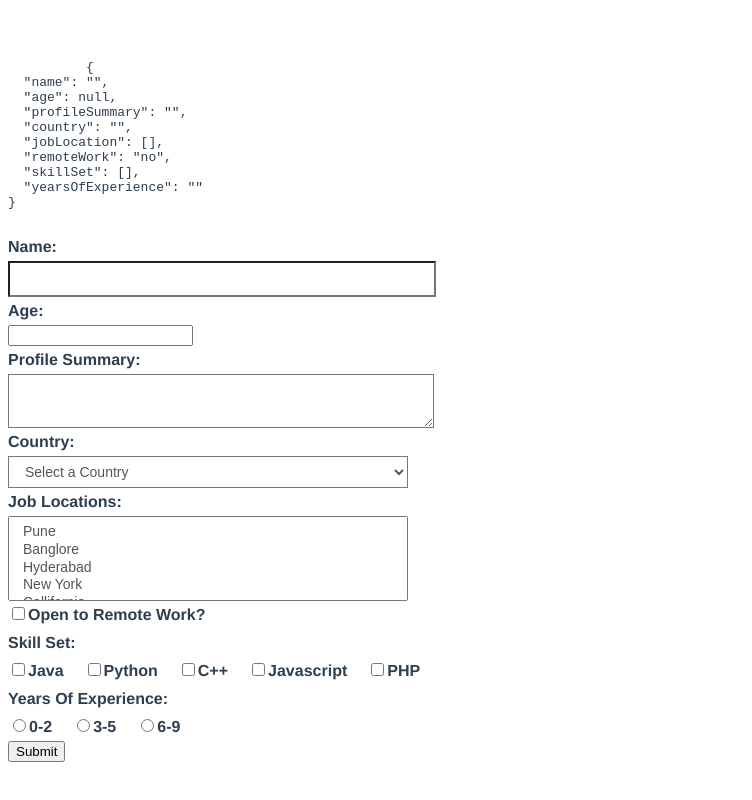
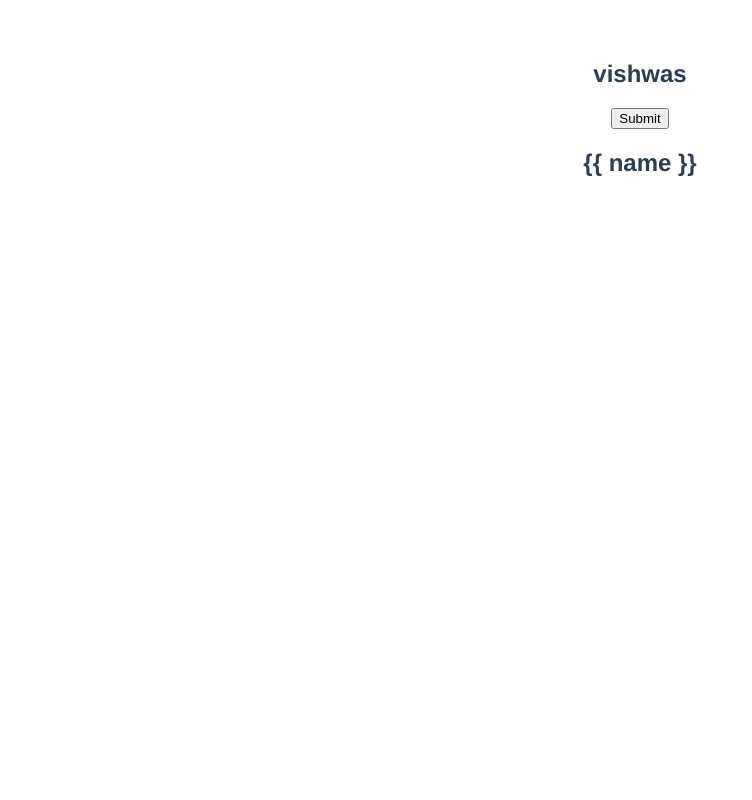
Before and after one commit to shubhamhirap/vue-training, a Vue app: page / in a window 1280 px wide. Shown: the whole page, without its empty margins (0-752 px from the left). Built offline with nearby package versions, Linux system fonts and the light colour scheme.

Commit message:
bonus directive - v-once, v-pre

```diff
--- a/src/App.vue
+++ b/src/App.vue
@@ -1,129 +1,10 @@
 <template>
   <div>
-    <!-- @submit.prevent modefier to prevent page from refreshing -->
-    <form @submit.prevent="submitForm">
-      <div>
-        <pre>
-          {{ JSON.stringify(formValues, null, 2) }}
-        </pre>
-      </div>
-      <div>
-        <label for="name">Name: </label>
-        <!-- .trim is a modifier which trim spaces from user input -->
-        <!-- .lazy reflects user input at data when event changes -->
-        <!-- as we see chaning is allowed like v-model.trim.lazy -->
-        <input type="text" id="name" v-model.trim.lazy="formValues.name" />
-      </div>
-      <div>
-        <label for="age">Age:</label>
-        <!-- v-model.number modifier saves user input as number -->
-        <input type="number" id="age" v-model.number="formValues.age" />
-      </div>
-      <div>
-        <label for="profile">Profile Summary: </label>
-        <textarea id="profile" v-model="formValues.profileSummary" />
-      </div>
-      <div>
-        <label for="country">Country:</label>
-        <select name="country" id="country" v-model="formValues.country">
-          <option value="">Select a Country</option>
-          <option value="India">India</option>
-          <option value="USA">USA</option>
-          <option value="UK">England</option>
-        </select>
-      </div>
-      <div>
-        <label for="jobLocation">Job Locations:</label>
-        <select
-          name="jobLocation"
-          id="jobLocation"
-          multiple
-          v-model="formValues.jobLocation"
-        >
-          <option value="pune">Pune</option>
-          <option value="banglore">Banglore</option>
-          <option value="hyderabad">Hyderabad</option>
-          <option value="new york">New York</option>
-          <option value="callifornia">Callifornia</option>
-          <option value="london">London</option>
-        </select>
-      </div>
-      <div>
-        <input
-          type="checkbox"
-          id="remoteWork"
-          v-model="formValues.remoteWork"
-          true-value="yes"
-          false-value="no"
-        />
-        <label for="remoteWork">Open to Remote Work?</label>
-      </div>
-      <div>
-        <label>Skill Set:</label>
-        <input
-          type="checkbox"
-          id="java"
-          value="java"
-          v-model="formValues.skillSet"
-        />
-        <label for="java">Java</label>
-        <input
-          type="checkbox"
-          id="python"
-          value="python"
-          v-model="formValues.skillSet"
-        />
-        <label for="python">Python</label>
-        <input
-          type="checkbox"
-          id="c++"
-          value="c++"
-          v-model="formValues.skillSet"
-        />
-        <label for="c++">C++</label>
-        <input
-          type="checkbox"
-          id="javascript"
-          value="javascript"
-          v-model="formValues.skillSet"
-        />
-        <label for="javascript">Javascript</label>
-        <input
-          type="checkbox"
-          id="php"
-          value="php"
-          v-model="formValues.skillSet"
-        />
-        <label for="php">PHP</label>
-      </div>
-      <div>
-        <label>Years Of Experience:</label>
-        <input
-          type="radio"
-          id="0-2"
-          value="0-2"
-          v-model="formValues.yearsOfExperience"
-        />
-        <label for="0-2">0-2</label>
-        <input
-          type="radio"
-          id="3-5"
-          value="3-5"
-          v-model="formValues.yearsOfExperience"
-        />
-        <label for="3-5">3-5</label>
-        <input
-          type="radio"
-          id="6-9"
-          value="6-9"
-          v-model="formValues.yearsOfExperience"
-        />
-        <label for="6-9">6-9</label>
-      </div>
-      <div>
-        <button>Submit</button>
-      </div>
-    </form>
+    <!-- v-once directive - renders corresponding HTML element only once -->
+    <h2 v-once>{{ name }}</h2>
+    <button @click="name = 'batman'">Submit</button>
+    <!-- v-pre - skips comilation for corresponding element i.e. it renders element as it is on screen -->
+    <h2 v-pre>{{ name }}</h2>
   </div>
 </template>
 
@@ -132,23 +13,10 @@ export default {
   name: "App",
   data() {
     return {
-      formValues: {
-        name: "",
-        age: null,
-        profileSummary: "",
-        country: "",
-        jobLocation: [],
-        remoteWork: "no",
-        skillSet: [],
-        yearsOfExperience: "",
-      },
+      name: "vishwas",
     };
   },
-  methods: {
-    submitForm() {
-      console.log(this.formValues);
-    },
-  },
+  methods: {},
 };
 </script>
 
@@ -157,31 +25,8 @@ export default {
   font-family: Avenir, Helvetica, Arial, sans-serif;
   -webkit-font-smoothing: antialiased;
   -moz-osx-font-smoothing: grayscale;
-  /* text-align: center; */
+  text-align: center;
   color: #2c3e50;
   margin-top: 60px;
 }
-label {
-  font-weight: bold;
-  display: flex;
-  margin-top: 5px;
-  margin-bottom: 5px;
-}
-input + label {
-  font-weight: bold;
-  display: inline-flex;
-  margin-right: 20px;
-}
-input[type="text"],
-textarea,
-select {
-  display: block;
-  width: 400px;
-  padding: 6px 12px;
-  font-size: 14px;
-  line-height: 1.42857143;
-  color: #555;
-  background-color: #fff;
-  background-image: none;
-}
 </style>
```
